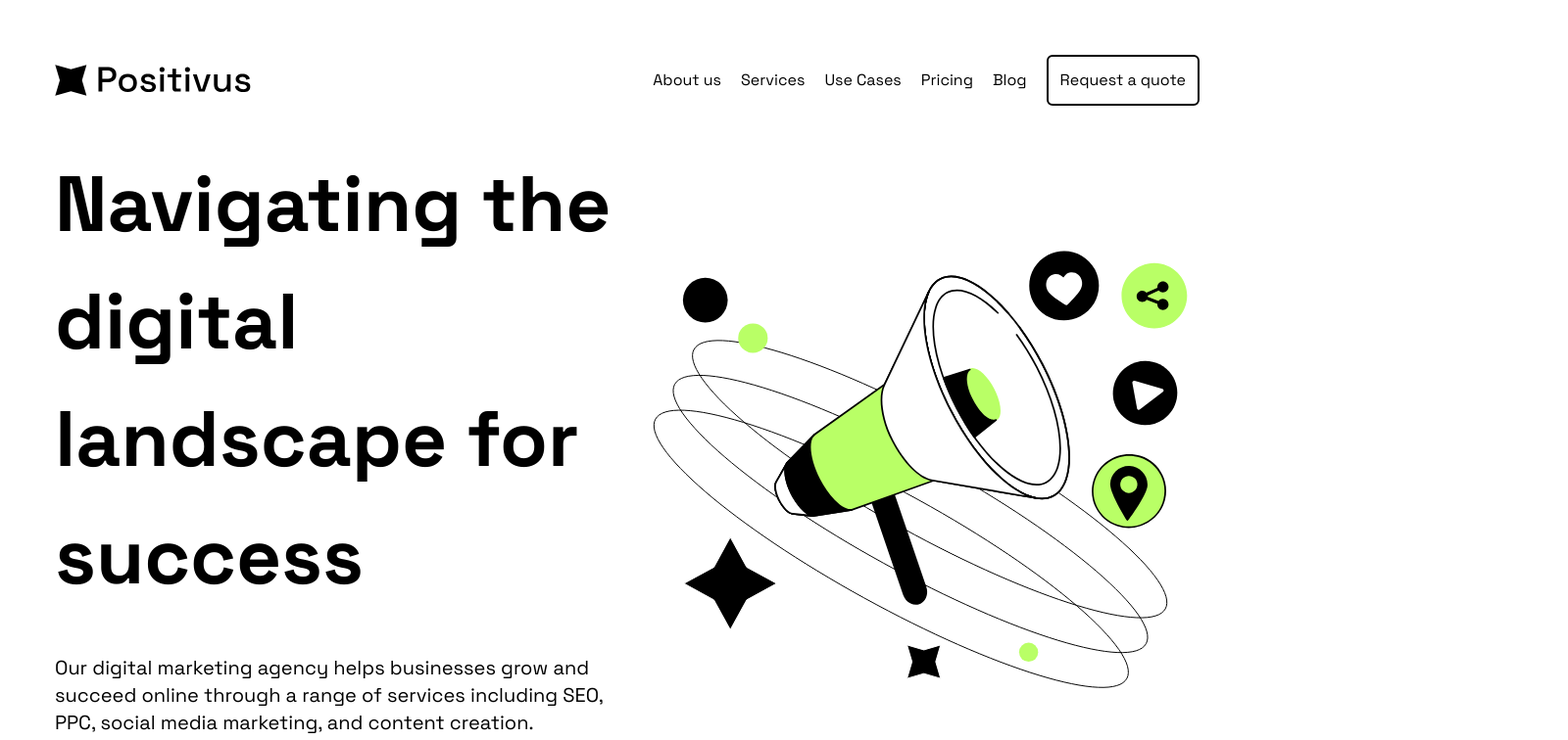
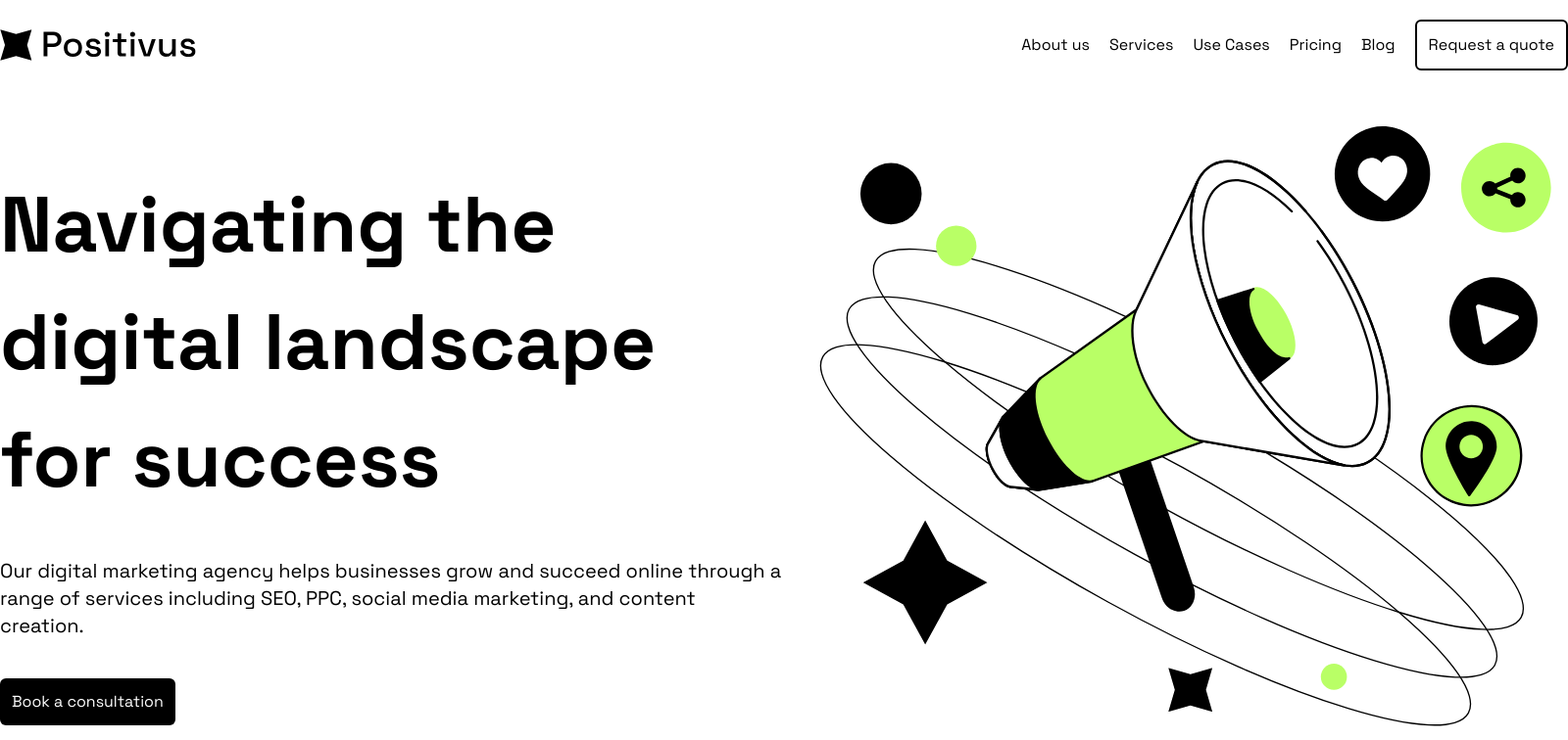
Before and after one commit to merukode/positivus-slicing, a Next.js app: page / in a window 1280 px wide. Shown: the top 756 px of the page at 98% size, 1600 px wide, since content can reach past the window. Built offline with nearby package versions, Linux system fonts and the light colour scheme.

Commit message:
Update Homepage

```diff
--- a/app/page.js
+++ b/app/page.js
@@ -3,7 +3,7 @@ import Company from "./components/Company";
 
 export default function Home() {
   return (
-    <main className="m-14">
+    <main className="w-[1600px] m-auto mt-5">
       {/* Navabar */}
       <section className="flex justify-between items-center">
         <Image
@@ -54,6 +54,8 @@ export default function Home() {
       </section>
       {/* Company Logos */}
       <Company/>
+      {/* Services */}
+
     </main>
   );
 }
```
